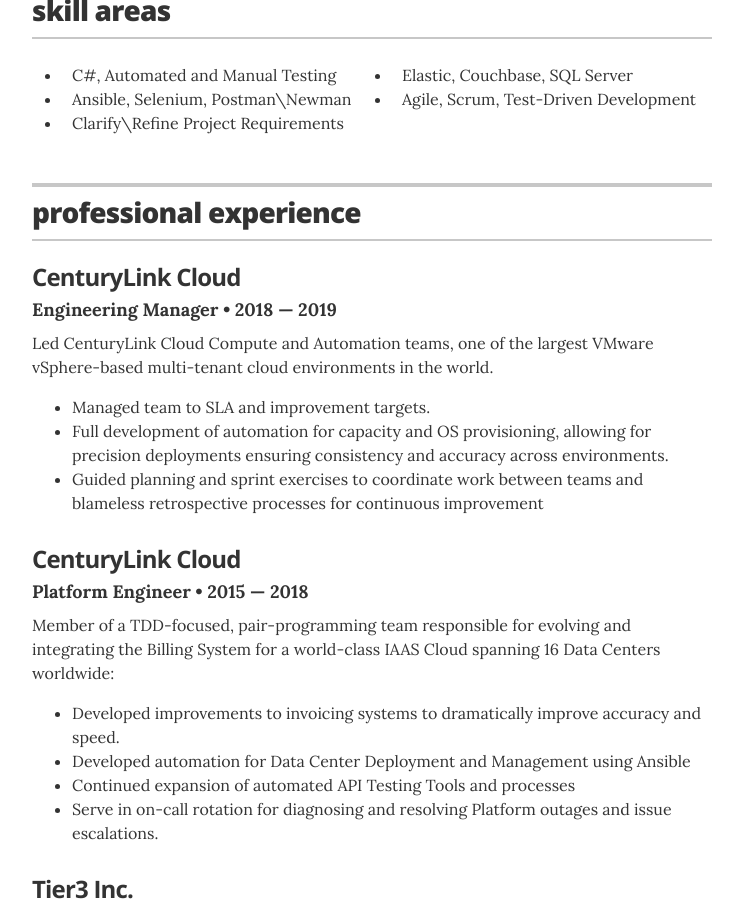
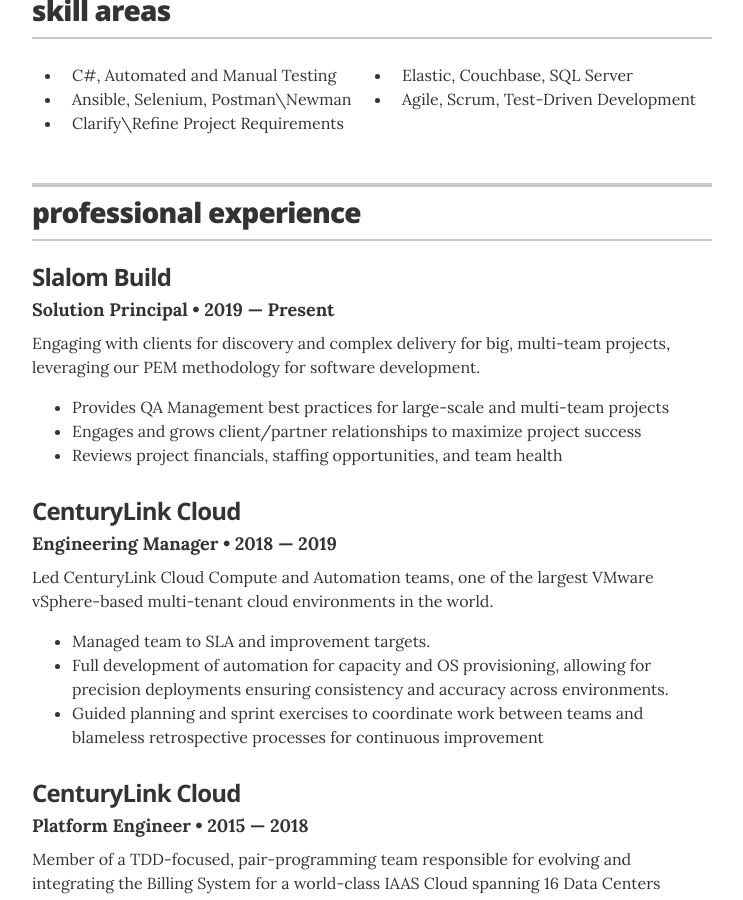
Before and after one commit to johanntang/johanntang.github.io, a Jekyll site: the page built from index.html, in a window 1280 px wide and 900 px high, scrolled down 458 px. Shown: the whole window, without its empty margins (268-1011 px from the left). Built offline with Jekyll 4.4.1, drawn with Linux system fonts in a browser that asks for light colours; some of the changed text lies outside the part shown.

Commit message:
Update resume.html

```diff
--- a/_layouts/resume.html
+++ b/_layouts/resume.html
@@ -11,8 +11,7 @@
 
             <!-- You can turn off the avatar in _config.yml by setting to false -->
             {% if site.resume_avatar == 'true' %}
-        <img src="images/avatar.jpg" alt="my photo" class="avatar" itemprop="image">
-        {% endif %}
+            <img src="images/avatar.jpg" alt="my photo" class="avatar" itemprop="image"> {% endif %}
 
             <!-- Your name is defined in the _config.yml file -->
             <h1 class="header-name" itemprop="name">{{ site.resume_name }}</h1>
@@ -32,11 +31,8 @@
             </div>
 
             {% if site.resume_looking_for_work == 'yes' %}
-        <a href="mailto:{{ site.resume_contact_email }}" class="contact-button" itemprop="email">Contact me</a>
-        {% elsif site.resume_looking_for_work == 'no' %}
-        <a class="contact-button not-looking">I'm not looking for work right now.</a>
-        {% else %}
-        {% endif %}
+            <a href="mailto:{{ site.resume_contact_email }}" class="contact-button" itemprop="email">Contact me</a> {% elsif site.resume_looking_for_work == 'no' %}
+            <a class="contact-button not-looking">I'm not looking for work right now.</a> {% else %} {% endif %}
 
         </header>
 
@@ -58,15 +54,23 @@
             </div>
 
         </section>
-      {% endif %}
-
-      {% if site.resume_section_experience %}
+        {% endif %} {% if site.resume_section_experience %}
         <!-- begin Experience -->
         <section class="content-section">
 
             <header class="section-header">
                 <h2>professional experience</h2>
             </header>
+            <div class="resume-item" itemscope itemprop="worksFor" itemtype="http://schema.org/Organization">
+                <h3 class="resume-item-title" itemprop="name">Slalom Build</h3>
+                <h4 class="resume-item-details" itemprop="description">Solution Principal &bull; 2019 &mdash; Present</h4>
+                <p class="resume-item-copy">Engaging with clients for discovery and complex delivery for big, multi-team projects, leveraging our PEM methodology for software development.</p>
+                <ul class="resume-item-list">
+                    <li>Provides QA Management best practices for large-scale and multi-team projects</li>
+                    <li>Engages and grows client/partner relationships to maximize project success </li>
+                    <li>Reviews project financials, staffing opportunities, and team health</li>
+                </ul>
+            </div>
 
             <div class="resume-item" itemscope itemprop="worksFor" itemtype="http://schema.org/Organization">
                 <h3 class="resume-item-title" itemprop="name">CenturyLink Cloud</h3>
@@ -154,4 +159,5 @@
 
     </div>
 </body>
+
 </html>
```
Also changed, not shown: other parts of _layouts/resume.html (+3 -2 lines). Lines whose indentation alone changed are shown as unchanged.
